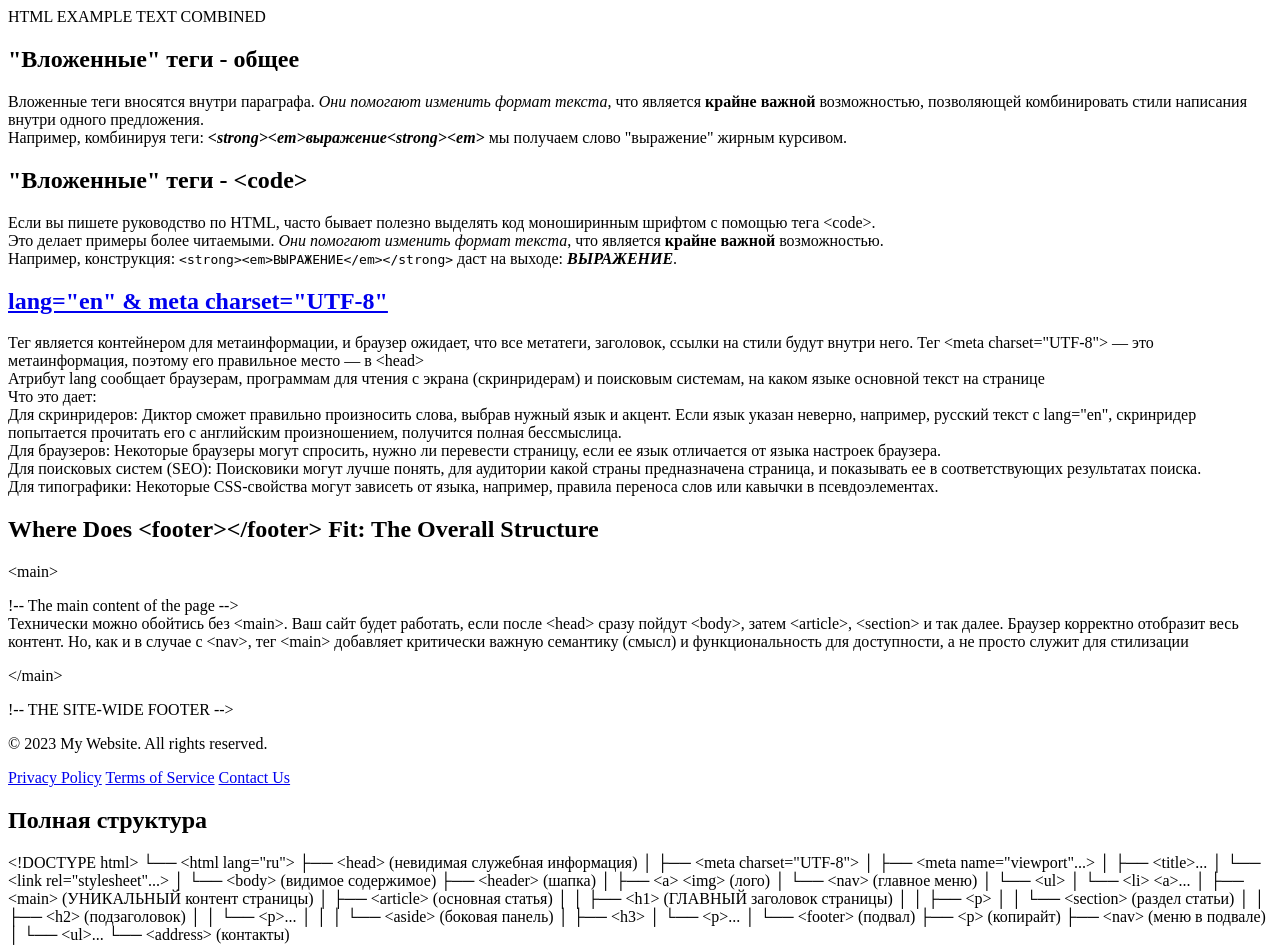
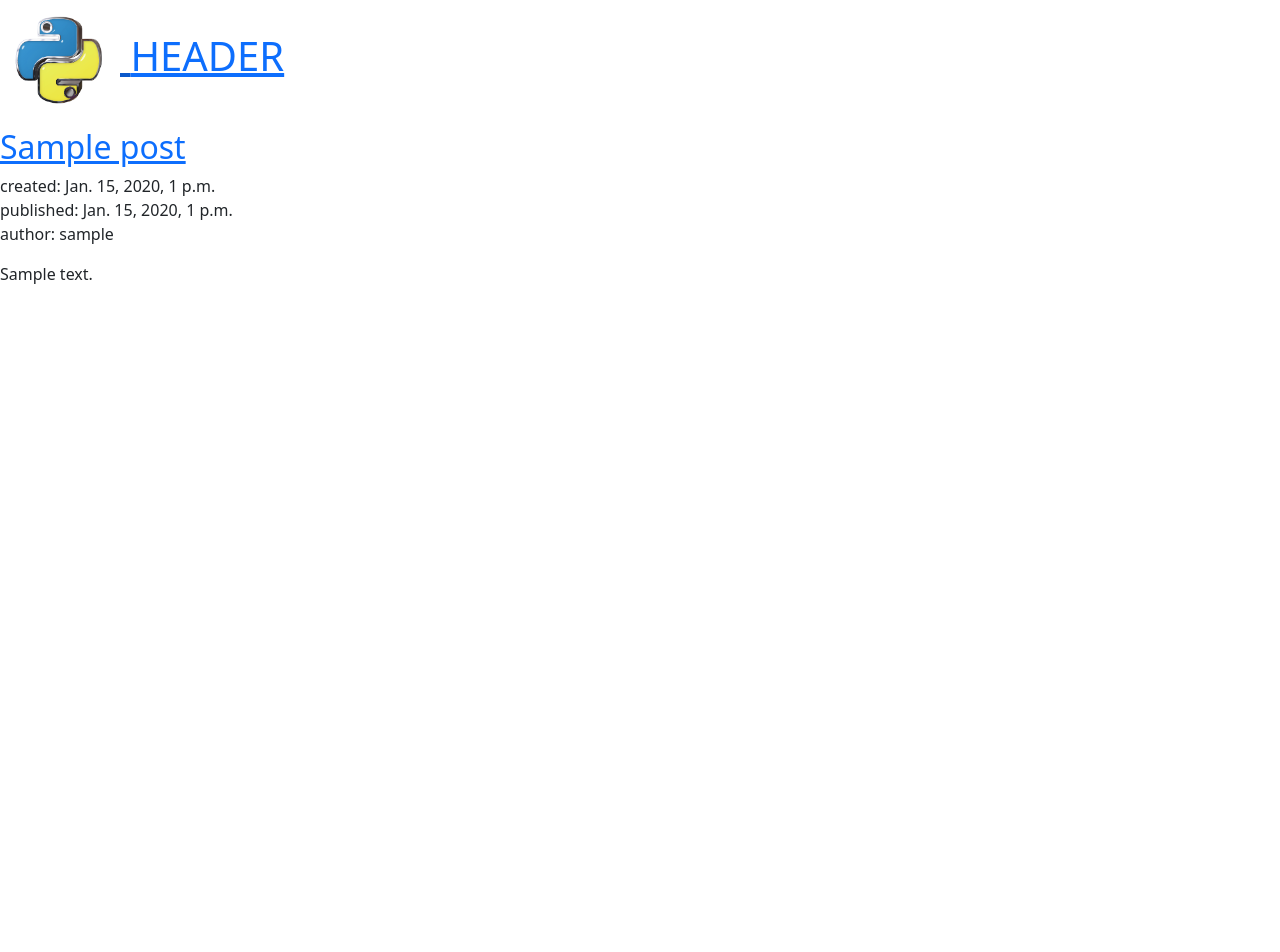
Before and after one commit to OlegKo2024/my-first-blog, a Django app: template app_blog/templates/app_blog/html_rules.html in a window 1280 px wide. After the commit the page ends 284 px from the top, so only its background shows below. Run offline with Django 5.2, Linux system fonts and the light colour scheme; tables that the repository leaves empty hold one stand-in row (values such as "Sample post"); the template is opened without the code that fills it: values that come from a table or form of the project are taken from there, most other values are stand-ins (such as "Sample title", 1, 10 or a date in 2020).

Commit message:
Changes 250905

```diff
--- a/app_blog/static/css/app_blog.css
+++ b/app_blog/static/css/app_blog.css
@@ -1,88 +1,5 @@
-h1 a {
-    color: #af4900;
-    font-family: 'Lobster';
+/* Это комментарий */ — это CSS-комментарий.
+
+h1 a, h2 a {
+    color: #de781f;
 }
-
-.page-header {
-    background-color: #C25100;
-    margin-top: 0;
-    margin-bottom: 40px;
-    padding: 20px 20px 20px 40px;
-}
-
-.page-header h1,
-.page-header h1 a,
-.page-header h1 a:visited,
-.page-header h1 a:active {
-    color: #ffffff;
-    font-size: 36pt;
-    text-decoration: none;
-}
-
-h1,
-h2,
-h3,
-h4 {
-    font-family: 'Lobster', cursive;
-}
-
-.date {
-    color: #828282;
-}
-
-.save {
-    float: right;
-}
-
-.post-form textarea,
-.post-form input {
-    width: 100%;
-}
-
-.top-menu,
-.top-menu:hover,
-.top-menu:visited {
-    color: #ffffff;
-    float: right;
-    font-size: 26pt;
-    margin-right: 20px;
-}
-
-.post {
-    margin-bottom: 70px;
-}
-
-.post h2 a,
-.post h2 a:visited {
-    color: #000000;
-}
-
-.post > .date,
-.post > .actions {
-    float: right;
-}
-
-.btn-secondary,
-.btn-secondary:visited {
-    color: #C25100;
-    background: none;
-    border-color: #C25100;
-    margin-left: 15px;
-}
-
-.btn-secondary:hover {
-    color: #FFFFFF;
-    background-color: #C25100;
-}
-
-h2 a {
-    color: #0c8e37;
-}
-
-h3 a {
-    color: #ff006e;
-}
-
-body {
-    padding-left: 15px;
-}
--- a/app_blog/templates/app_blog/about.html
+++ b/app_blog/templates/app_blog/about.html
@@ -6,6 +6,7 @@
 {{ request.user.is_authenticated }}
 <p>This is about this blog</p>
 
+{{ my_html }}
 {{ my_html|safe }}
 {{ my_html|striptags|slugify }}
 
--- a/app_blog/templates/app_blog/html_rules.html
+++ b/app_blog/templates/app_blog/html_rules.html
@@ -1,105 +1,50 @@
 <!DOCTYPE html>
 <html lang="en">
     <head>
+        <!-- Это комментарий -->
         <meta charset="UTF-8">
-    <title>HTML Article</title>
+        {% load static %} <!-- ТЕПЕРЬ ЗДЕСЬ, после открытия тега <html> -->
+        <title>{{ title }}</title>
+        <link rel="stylesheet" href="https://cdn.jsdelivr.net/npm/bootstrap@5.3.3/dist/css/bootstrap.min.css" integrity="sha384-QWTKZyjpPEjISv5WaRU9OFeRpok6YctnYmDr5pNlyT2bRjXh0JMhjY6hW+ALEwIH" crossorigin="anonymous">
+        <!-- ПОДКЛЮЧЕНИЕ Bootstrap -->
+        <!--This doesn't add any files to the project. It just points to files that exist on the Internet -->
+        <link rel="stylesheet" href="{% static 'css/app_blog.css' %}">
+        <!-- ПОДКЛЮЧЕНИЕ CSS-ФАЙЛА -->
     </head>
     <body>
-  <header>HTML EXAMPLE TEXT COMBINED</header>
+      <header>
+          <h1>
+              <a href="/">
+                  <img src="{% static 'app_blog/images/python_3d_icon.png' %}"
+                       alt="Логотип Python"
+                       width="120">
+              </a>
+          <!-- ПОДКЛЮЧЕНИЕ PNG -ФАЙЛА -->
+          <!-- "/" - иду на начало главную страницу -->
+          <!-- <a> — это anchor - предназначение — создавать гиперссылки -->
+          <!-- src — это атрибут тега <img>. Его расшифровка: Source Resource -->
+          <!-- Аналогия: Как атрибут href у тега <a> ("перейди по этой ссылке"), только src - "загрузи этот ресурс" -->
+          <!-- {% load static %} в <head> (см выше) и "{% static 'app_blog/images/python_3d_icon.png' %}" - всегда найдет -->
+          <!-- или ../../ - подняться из html из templates/app_blog/ в templates/, а затем в app_blog/ (корень приложения) -->
+          <!-- Первый ../ — подняться на один уровень вверх из папки app_blog в папку templates - родитель и потом еще раз -->
+          <!-- и "../../static/app_blog/images/python_3d_icon.png" -->
+          <!-- Шаблонизатор Django видит тег {% static ... %}, вычисляет полный URL до файла python_3d_icon.png,
+          который лежит в папке app_blog/images/ внутри вашей папки static. Подставляет этот URL на место тега -->
+          <!-- width="150" — задает ширину в 150 пикселей. Высота подстроится автоматически, чтобы сохранить пропорции.
+          Можно использовать height="100", чтобы задать высоту, а ширину подстроить автоматически -->
+              <a href="">HEADER</a>
+          </h1>
+      </header>
       <main>
+          {% for post in posts %}
             <article>
-        <h1>"Вложенные" теги - общее</h1>
-        <p>
-          Вложенные теги вносятся внутри параграфа.
-          <em>Они помогают изменить формат текста</em>, что является
-          <strong>крайне важной</strong> возможностью, позволяющей комбинировать стили написания внутри одного предложения.<br>
-          Например, комбинируя теги: <strong><em>&lt;strong&gt;&lt;em&gt;выражение&lt;strong&gt;&lt;em&gt;</strong></em> мы получаем слово "выражение" жирным курсивом.
-        </p>
+                <h2><a href="">{{ post.title }}</a></h2>
+                <time>created: {{ post.created_date }}</time><br>
+                <time>published: {{ post.published_date }}</time>
+                <p>author: {{ post.author }}</p>
+                <p>{{ post.text|linebreaksbr }}</p>
             </article>
-
-      <article>
-        <h1>"Вложенные" теги - &lt;code&gt;</h1>
-        <p>
-          Если вы пишете руководство по HTML, часто бывает полезно выделять код моноширинным шрифтом с помощью тега &lt;code&gt;.<br>
-            Это делает примеры более читаемыми. <em>Они помогают изменить формат текста</em>, что является <strong>крайне важной</strong> возможностью.<br>
-          Например, конструкция:
-          <code>&lt;strong&gt;&lt;em&gt;ВЫРАЖЕНИЕ&lt;/em&gt;&lt;/strong&gt;</code> даст на выходе: <strong><em>ВЫРАЖЕНИЕ</em></strong>.
-        </p>
-      </article>
-
-
-      <article>
-        <h1><a href="https://tutorial.djangogirls.org/en/html/">lang="en" & meta charset="UTF-8"</a></h1>
-        <p>
-          Тег <head> является контейнером для метаинформации, и браузер ожидает, что все метатеги, заголовок, ссылки на стили
-          будут внутри него. Тег &lt;meta charset="UTF-8"&gt; — это метаинформация, поэтому его правильное место — в &lt;head&gt;<br>
-          Атрибут lang сообщает браузерам, программам для чтения с экрана (скринридерам) и поисковым системам, на каком языке
-            основной текст на странице<br>
-          Что это дает:<br>
-          Для скринридеров: Диктор сможет правильно произносить слова, выбрав нужный язык и акцент. Если язык указан неверно, например, русский текст с lang="en", скринридер попытается прочитать его с английским произношением, получится полная бессмыслица.
-          <br>
-          Для браузеров: Некоторые браузеры могут спросить, нужно ли перевести страницу, если ее язык отличается от языка настроек браузера.
-          <br>
-          Для поисковых систем (SEO): Поисковики могут лучше понять, для аудитории какой страны предназначена страница, и показывать ее в соответствующих результатах поиска.
-          <br>
-          Для типографики: Некоторые CSS-свойства могут зависеть от языка, например, правила переноса слов или кавычки в псевдоэлементах.
-        </p>
-      </article>
-
-      <article>
-        <h1>Where Does &lt;footer&gt;&lt;/footer&gt; Fit: The Overall Structure</h1>
-        &lt;main&gt;
-          <p>!-- The main content of the page --><br>
-          Технически можно обойтись без &lt;main&gt;. Ваш сайт будет работать, если после &lt;head&gt; сразу пойдут &lt;body&gt;, затем &lt;article&gt;, &lt;section&gt; и так далее. Браузер корректно отобразит весь контент.
-            Но, как и в случае с &lt;nav&gt;, тег &lt;main&gt; добавляет критически важную семантику (смысл) и функциональность для доступности, а не просто служит для стилизации</p>
-        &lt;/main&gt;
-          <p>!-- THE SITE-WIDE FOOTER --></p>
-        <footer>
-            <p>© 2023 My Website. All rights reserved.</p>
-            <nav>
-                <a href="/privacy">Privacy Policy</a>
-                <a href="/terms">Terms of Service</a>
-                <a href="/contact">Contact Us</a>
-            </nav>
-        </footer>
-        </p>
-      </article>
-
-       <article>
-           <h1>Полная структура</h1>
-        &lt;!DOCTYPE html&gt;
-        └── &lt;html lang="ru"&gt;
-            ├── &lt;head&gt; (невидимая служебная информация)
-            │   ├── &lt;meta charset="UTF-8"&gt;
-            │   ├── &lt;meta name="viewport"...&gt;
-            │   ├── &lt;title&gt;...
-            │   └── &lt;link rel="stylesheet"...&gt;
-            │
-            └── &lt;body&gt; (видимое содержимое)
-                ├── &lt;header&gt; (шапка)
-                │   ├── &lt;a&gt; &lt;img&gt; (лого)
-                │   └── &lt;nav&gt; (главное меню)
-                │       └── &lt;ul&gt;
-                │           └── &lt;li&gt; &lt;a&gt;...
-                │
-                ├── &lt;main&gt; (УНИКАЛЬНЫЙ контент страницы)
-                │   ├── &lt;article&gt; (основная статья)
-                │   │   ├── &lt;h1&gt; (ГЛАВНЫЙ заголовок страницы)
-                │   │   ├── &lt;p&gt;
-                │   │   └── &lt;section&gt; (раздел статьи)
-                │   │       ├── &lt;h2&gt; (подзаголовок)
-                │   │       └── &lt;p&gt;...
-                │   │
-                │   └── &lt;aside&gt; (боковая панель)
-                │       ├── &lt;h3&gt;
-                │       └── &lt;p&gt;...
-                │
-                └── &lt;footer&gt; (подвал)
-                    ├── &lt;p&gt; (копирайт)
-                    ├── &lt;nav&gt; (меню в подвале)
-                    │   └── &lt;ul&gt;...
-                    └── &lt;address&gt; (контакты)
-         </article>
+          {% endfor %}
       </main>
 </body>
 </html>
--- a/blog/urls.py
+++ b/blog/urls.py
@@ -42,7 +42,7 @@
     path('blog/', blog_detail_view),
     path('home/', home_view),
     path('product/', product_detail_view),
-    path('html_rules/', html_rules)
+    path('html_rules/', html_rules),
 ]
 
 """
```
Also changed, not shown: app_blog/templates/app_blog/post_list.html (+6 -7 lines), app_blog/views.py (+11 -3 lines), app_blog/static/app_blog/images/python_3d_icon.png (added). Lines whose indentation alone changed are shown as unchanged.
